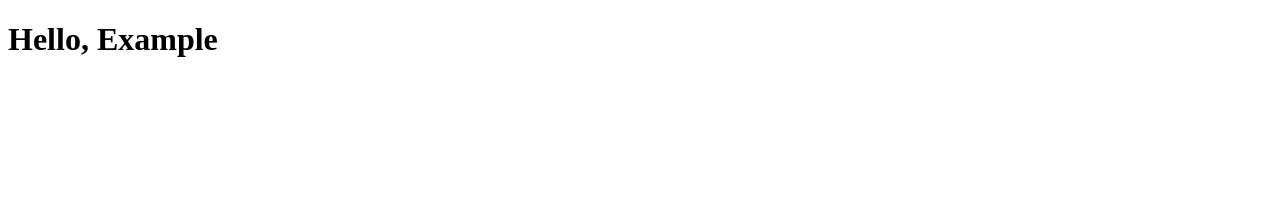
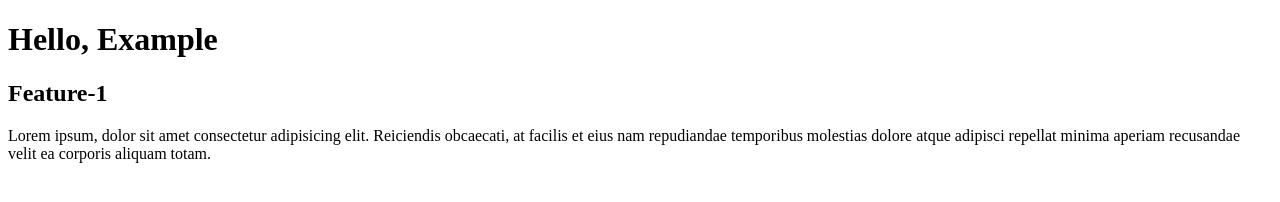
Before and after one commit to dalalsunil1986/example-repository, a plain HTML site: page index.html in a window 1280 px wide. Drawn offline with Linux system fonts and the light colour scheme.

Commit message:
Feature 1
Added Feature 1

```diff
--- a/index.html
+++ b/index.html
@@ -8,5 +8,12 @@
   </head>
   <body>
     <h1>Hello, Example</h1>
+    <h2>Feature-1</h2>
+    <p>
+      Lorem ipsum, dolor sit amet consectetur adipisicing elit. Reiciendis
+      obcaecati, at facilis et eius nam repudiandae temporibus molestias dolore
+      atque adipisci repellat minima aperiam recusandae velit ea corporis
+      aliquam totam.
+    </p>
   </body>
 </html>
```
